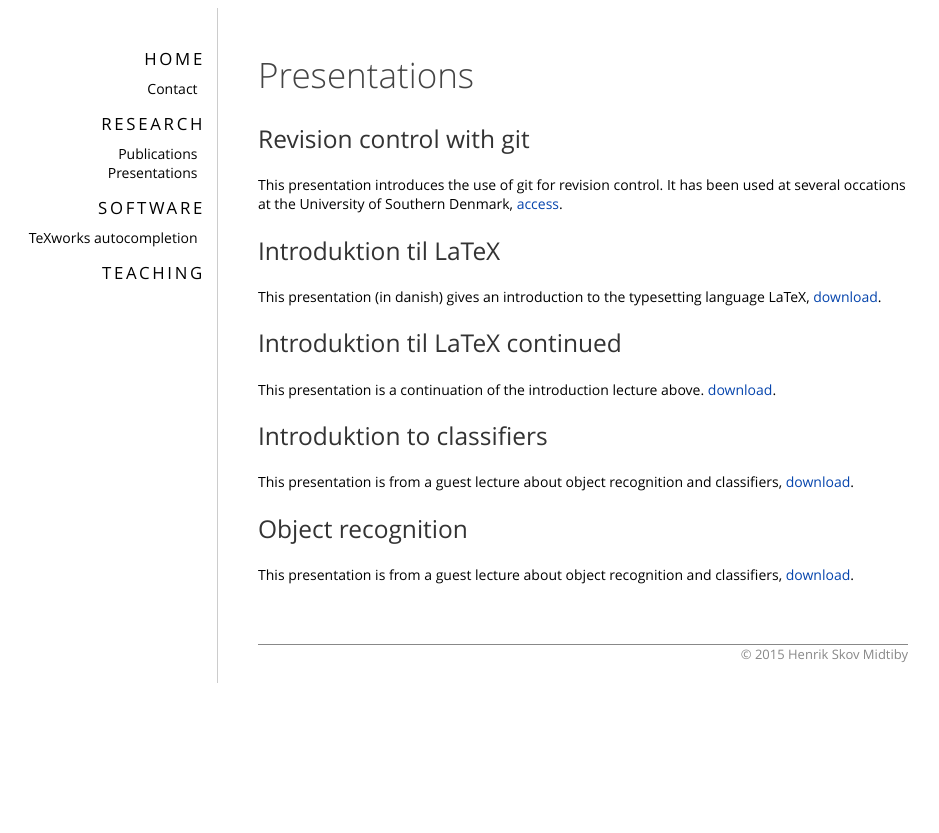
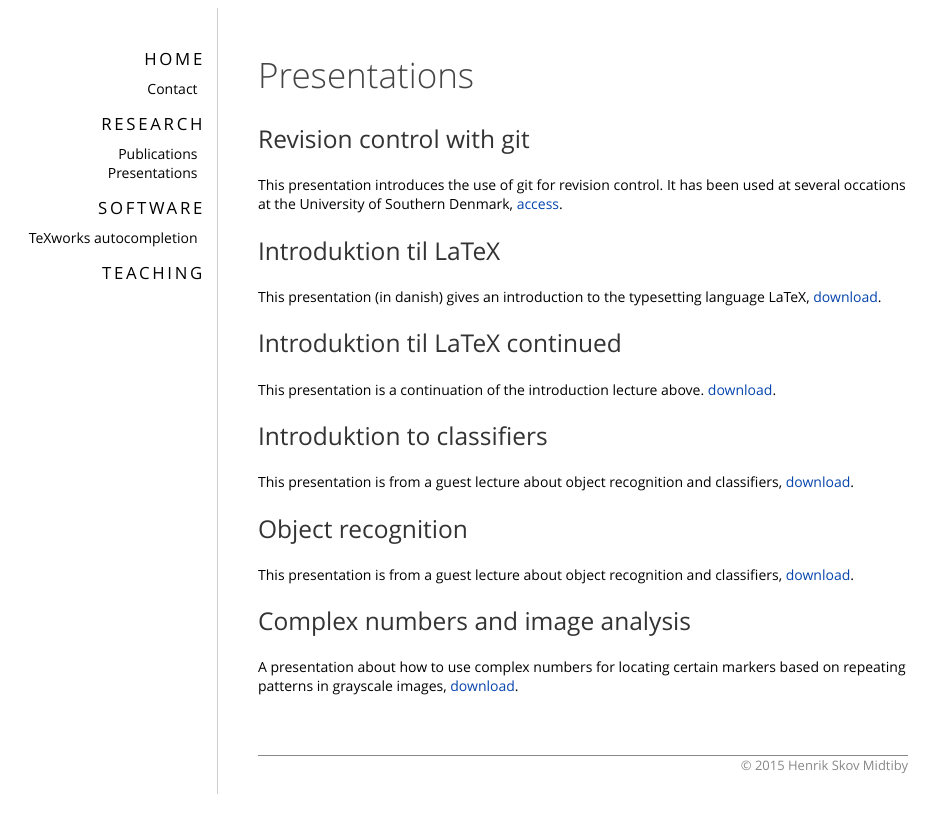
Before and after one commit to henrikmidtiby/henrikmidtiby.github.io, a Jekyll site: the page built from presentations.html, in a window 1280 px wide. Shown: the top 833 px of the page, without its empty margins (3-942 px from the left). Built offline with Jekyll 4.4.1, drawn with Linux system fonts in a browser that asks for light colours.

Commit message:
Added a presentation about complex numbers and image analysis.

```diff
--- a/presentations.html
+++ b/presentations.html
@@ -22,3 +22,8 @@ layout: base
 <h2>Object recognition</h2>
 <p>This presentation is from a guest lecture about object recognition and classifiers,
 <a href="../downloads/2014-11-05featurespresentation.pdf">download</a>.</p>
+
+<h2>Complex numbers and image analysis</h2>
+<p>A presentation about how to use complex numbers for locating certain
+markers based on repeating patterns in grayscale images,
+<a href="../downloads/2015-05-28ComplexNumbersAndImageAnalysis.pdf">download</a>.</p>
```
Also changed, not shown: 1 other file.
